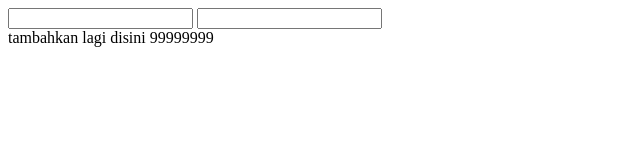
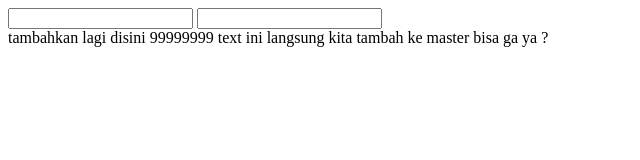
Before and after one commit to fadilhakim/blzelbub, a plain HTML site: page contact.html in a window 1280 px wide. Shown: the whole page, without its empty margins (0-640 px from the left). Drawn offline with Linux system fonts and the light colour scheme.

Commit message:
add some text

```diff
--- a/contact.html
+++ b/contact.html
@@ -13,5 +13,7 @@
     </form>
 
     tambahkan lagi disini 99999999
+
+    text ini langsung kita tambah ke master bisa ga ya ?
 </body>
 </html>
```
